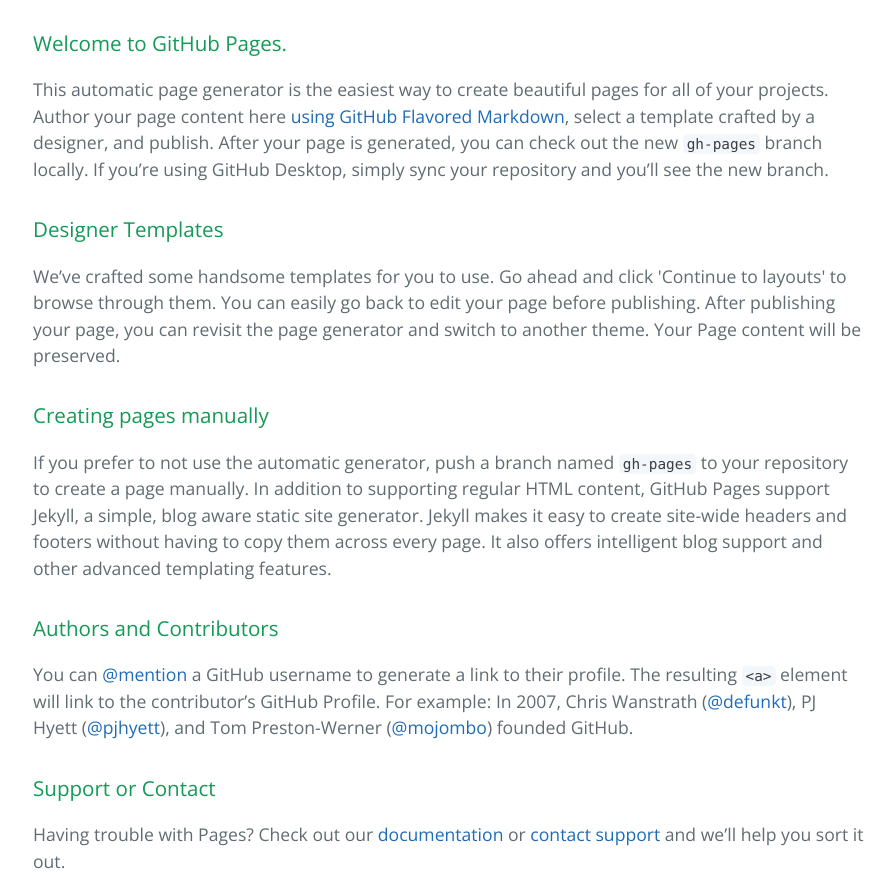
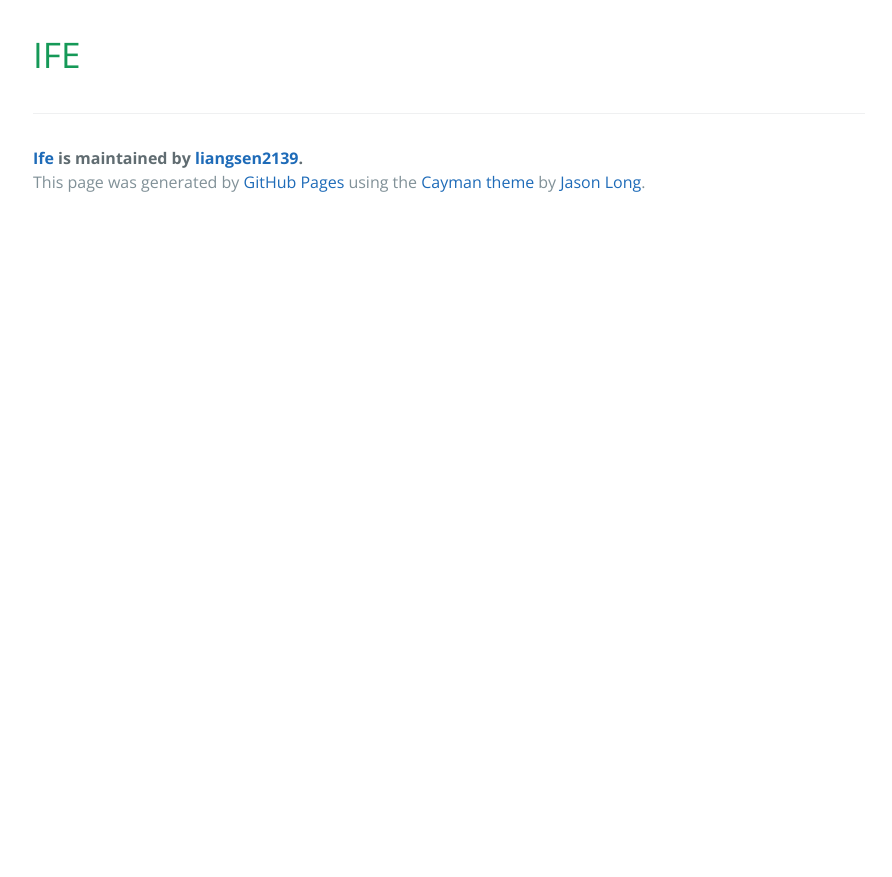
Before and after one commit to Object101/IFE, a plain HTML site: page index.html in a window 1280 px wide. Shown: the part 340-1217 px from the top of the page, without its empty margins (191-1083 px from the left). After the commit the page ends 800 px from the top, so only its background shows below. Drawn offline with nearby package versions, Linux system fonts and the light colour scheme.

```diff
--- a/index.html
+++ b/index.html
@@ -19,30 +19,8 @@
     </section>
 
     <section class="main-content">
-      <h3>
-<a id="welcome-to-github-pages" class="anchor" href="#welcome-to-github-pages" aria-hidden="true"><span aria-hidden="true" class="octicon octicon-link"></span></a>Welcome to GitHub Pages.</h3>
-
-<p>This automatic page generator is the easiest way to create beautiful pages for all of your projects. Author your page content here <a href="https://guides.github.com/features/mastering-markdown/">using GitHub Flavored Markdown</a>, select a template crafted by a designer, and publish. After your page is generated, you can check out the new <code>gh-pages</code> branch locally. If you’re using GitHub Desktop, simply sync your repository and you’ll see the new branch.</p>
-
-<h3>
-<a id="designer-templates" class="anchor" href="#designer-templates" aria-hidden="true"><span aria-hidden="true" class="octicon octicon-link"></span></a>Designer Templates</h3>
-
-<p>We’ve crafted some handsome templates for you to use. Go ahead and click 'Continue to layouts' to browse through them. You can easily go back to edit your page before publishing. After publishing your page, you can revisit the page generator and switch to another theme. Your Page content will be preserved.</p>
-
-<h3>
-<a id="creating-pages-manually" class="anchor" href="#creating-pages-manually" aria-hidden="true"><span aria-hidden="true" class="octicon octicon-link"></span></a>Creating pages manually</h3>
-
-<p>If you prefer to not use the automatic generator, push a branch named <code>gh-pages</code> to your repository to create a page manually. In addition to supporting regular HTML content, GitHub Pages support Jekyll, a simple, blog aware static site generator. Jekyll makes it easy to create site-wide headers and footers without having to copy them across every page. It also offers intelligent blog support and other advanced templating features.</p>
-
-<h3>
-<a id="authors-and-contributors" class="anchor" href="#authors-and-contributors" aria-hidden="true"><span aria-hidden="true" class="octicon octicon-link"></span></a>Authors and Contributors</h3>
-
-<p>You can <a href="https://help.github.com/articles/basic-writing-and-formatting-syntax/#mentioning-users-and-teams" class="user-mention">@mention</a> a GitHub username to generate a link to their profile. The resulting <code>&lt;a&gt;</code> element will link to the contributor’s GitHub Profile. For example: In 2007, Chris Wanstrath (<a href="https://github.com/defunkt" class="user-mention">@defunkt</a>), PJ Hyett (<a href="https://github.com/pjhyett" class="user-mention">@pjhyett</a>), and Tom Preston-Werner (<a href="https://github.com/mojombo" class="user-mention">@mojombo</a>) founded GitHub.</p>
-
-<h3>
-<a id="support-or-contact" class="anchor" href="#support-or-contact" aria-hidden="true"><span aria-hidden="true" class="octicon octicon-link"></span></a>Support or Contact</h3>
-
-<p>Having trouble with Pages? Check out our <a href="https://help.github.com/pages">documentation</a> or <a href="https://github.com/contact">contact support</a> and we’ll help you sort it out.</p>
+      <h1>
+<a id="ife" class="anchor" href="#ife" aria-hidden="true"><span aria-hidden="true" class="octicon octicon-link"></span></a>IFE</h1>
 
       <footer class="site-footer">
         <span class="site-footer-owner"><a href="https://github.com/liangsen2139/IFE">Ife</a> is maintained by <a href="https://github.com/liangsen2139">liangsen2139</a>.</span>
```
Also changed, not shown: params.json (+1 -1 lines).
